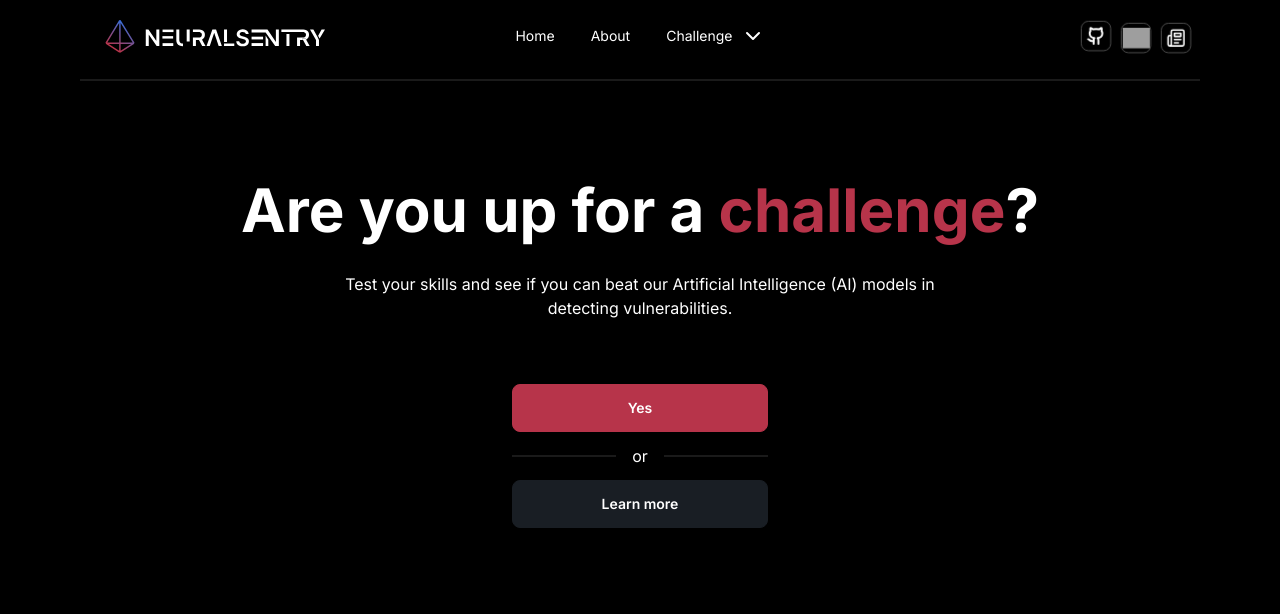
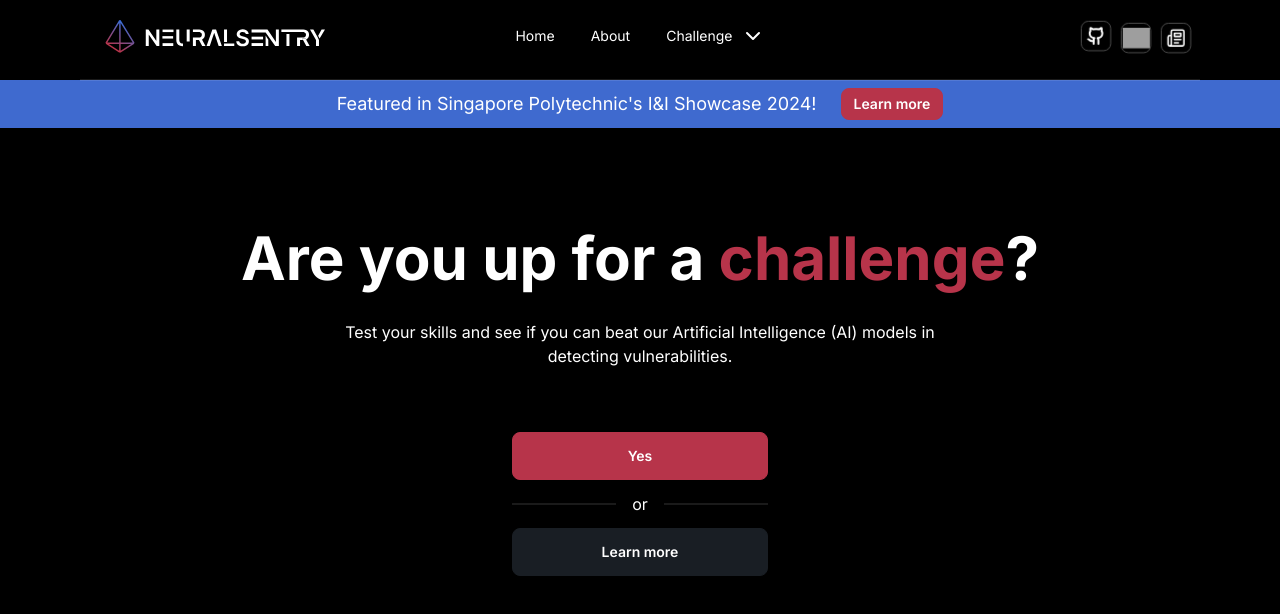
Before and after one commit to neuralsentry/demo, a Next.js app in the folder apps/web/: page / in a window 1280 px wide. Shown: the top 614 px of the page. Built offline with nearby package versions, Linux system fonts and the light colour scheme; grey boxes are pictures that could not be loaded.

Commit message:
Add banner to home page

```diff
--- /dev/null
+++ b/apps/web/src/app/banner.tsx
@@ -0,0 +1,10 @@
+"use client";
+
+export function Banner() {
+  return (
+    <div className="bg-primary w-screen flex items-center justify-center px-10 lg:px-36 py-4 sm:py-2 flex-wrap">
+        <h2 className="md:text-lg text-center">Featured in Singapore Polytechnic's I&I Showcase 2024!</h2>
+        <a target="_blank" href="https://www.sp.edu.sg/soc/spii/spii2024"><button className="btn btn-secondary btn-sm min-w-[50%] sm:min-w-0 sm:ml-6">Learn more</button></a>
+    </div>
+  );
+}
--- a/apps/web/src/app/page.tsx
+++ b/apps/web/src/app/page.tsx
@@ -1,8 +1,10 @@
 import Link from "next/link";
+import { Banner } from "./banner";
 
 export default function Home() {
   return (
     <main className="flex flex-col items-center mb-52 md:mb-32 2xl:mb-12 px-2">
+      <Banner />
       <header className="flex flex-col items-center text-center mt-[100px]">
         <h1 className="text-5xl md:text-6xl font-bold max-w-[500px] lg:max-w-full">
           Are you up for a <span className="text-secondary">challenge</span>?
```
